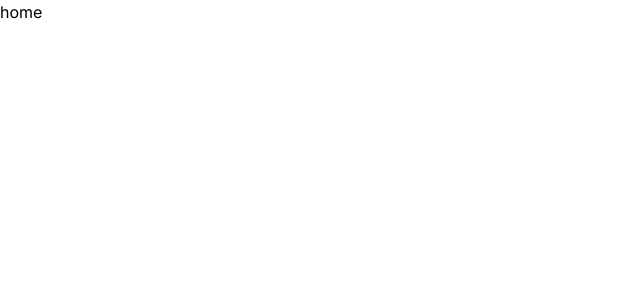
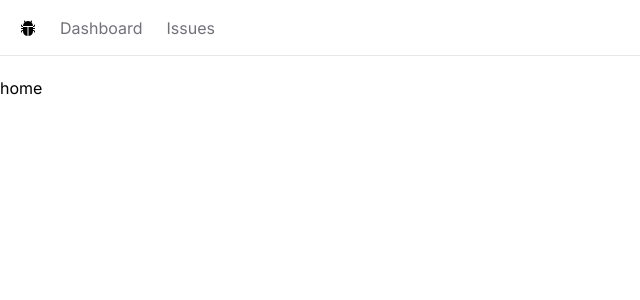
Before and after one commit to ismailgraphix/my-issue-tracker-app, a Next.js app: page / in a window 1280 px wide. Shown: the top 300 px of the page, without its empty margins (0-640 px from the left). Built offline with nearby package versions, Linux system fonts and the light colour scheme.

Commit message:
nav bar creation

```diff
--- /dev/null
+++ b/app/NavBar.tsx
@@ -0,0 +1,24 @@
+import Link from 'next/link'
+import React from 'react'
+import { BsBugFill } from 'react-icons/bs'
+
+const NavBar = () => {
+    const links = [
+        { label: 'Dashboard', href: '/'},
+        { label: "Issues", href: 'issues'},
+    ]
+  return (
+    <nav className='flex space-x-6 border-b mb-5 px-5 h-14 items-center'>
+        <Link href={'/'}>
+        <BsBugFill />
+        </Link>
+        <ul className='flex space-x-6'>
+            {links.map(link => <Link key={link.href} className='text-zinc-500 hover:text-zinc-800 transition-colors'
+            href={link.href}> {link.label} </Link>)}
+
+        </ul>
+    </nav>
+  )
+}
+
+export default NavBar
--- a/app/layout.tsx
+++ b/app/layout.tsx
@@ -1,6 +1,7 @@
 import './globals.css'
 import type { Metadata } from 'next'
 import { Inter } from 'next/font/google'
+import NavBar from './NavBar'
 
 const inter = Inter({ subsets: ['latin'] })
 
@@ -16,7 +17,9 @@
 }) {
   return (
     <html lang="en">
-      <body className={inter.className}>{children}</body>
+      <body className={inter.className}>
+        <NavBar/>
+        {children}</body>
     </html>
   )
 }
--- a/package.json
+++ b/package.json
@@ -19,6 +19,7 @@
     "postcss": "8.4.41",
     "react": "18.3.1",
     "react-dom": "18.3.1",
+    "react-icons": "^5.3.0",
     "tailwindcss": "3.4.10",
     "typescript": "5.5.4"
   }
```
Also changed, not shown: 1 other file (tests, documents, lock files or other folders).
